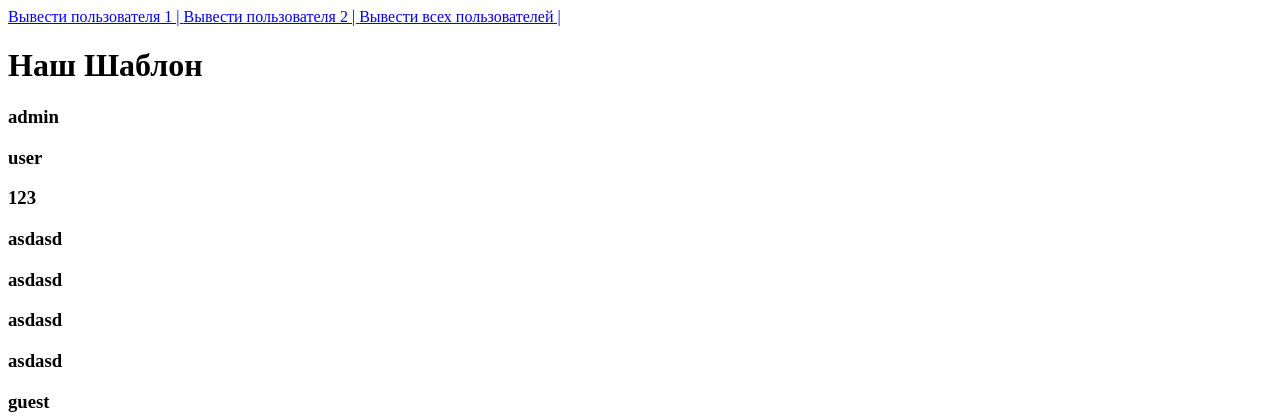
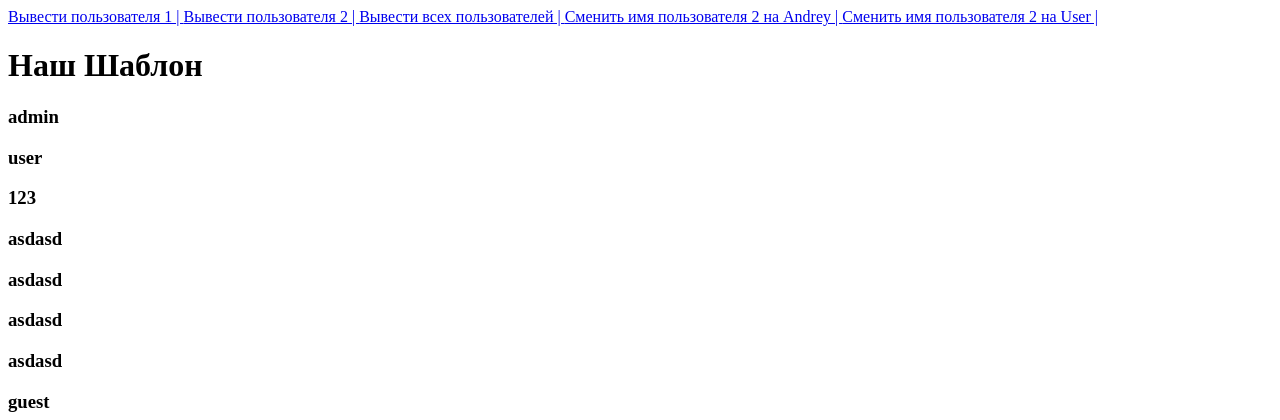
Before and after one commit to denkeel/PHP2_HOMEWORK, a PHP site: page /?c=user&a=users in a window 1280 px wide. Shown: the top 420 px of the page. Run offline with PHP 8.4, Linux system fonts and the light colour scheme; data comes from the database, SQL or seed files in the repository.

Commit message:
СДЕЛАЛ 1-е ЗАДАНИЕ: UPDATE

```diff
--- a/controllers/UserController.php
+++ b/controllers/UserController.php
@@ -10,7 +10,7 @@ class UserController extends Controller
     {
         //var_dump(LAYOUT_DIR);
         $params = [
-          'user' => User::find($_GET['id'])
+            'user' => User::find($_GET['id']),
         ];
         echo $this->render('user', $params);
     }
@@ -19,8 +19,17 @@ class UserController extends Controller
     {
         //var_dump(User::getAll());
         $params = [
-          'users' => User::getAll()
+            'users' => User::getAll(),
         ];
         echo $this->render('users', $params);
     }
+
+    public function userUpdateAction()
+    {
+        User::update($_GET['id'], $_GET['name']);
+        $params = [
+            'user' => User::find($_GET['id']),
+        ];
+        echo $this->render('update', $params);
+    }
 }
--- a/modules/Model.php
+++ b/modules/Model.php
@@ -19,6 +19,7 @@ abstract class Model implements IModel
     {
         $table = static::getTableName();
         $sql = "SELECT * FROM {$table} WHERE id = :id";
+        //var_dump($sql);
         //var_dump(BD::getInstance()->queryObject($sql, ['id' => $id], get_called_class()));
         return BD::getInstance()->queryObject($sql, ['id' => $id], get_called_class());
     }
@@ -28,6 +29,15 @@ abstract class Model implements IModel
         $table = static::getTableName();
         $sql = "SELECT * FROM {$table} ";
         return BD::getInstance()->queryObjects($sql, [], get_called_class());
+    }
+
+    public function update($id, $data)
+    {
+        $table = static::getTableName();
+        $sql = "UPDATE $table SET login = :name WHERE id = :id";
+        //var_dump($sql);
+        //var_dump(BD::getInstance()->queryObjects($sql, ['id' => $id, 'name' => $data], get_called_class()));
+        BD::getInstance()->queryObject($sql, ['id' => $id, 'name' => $data], get_called_class());
     }
 
     public function delete($id)
@@ -41,8 +51,8 @@ abstract class Model implements IModel
     {
         $params = [];
         $placeholders = [];
-        foreach ($this as $key => $value){
-            if ($key == 'bd'){
+        foreach ($this as $key => $value) {
+            if ($key == 'bd') {
                 continue;
             }
             $params[$key] = $value;
--- a/public/index.php
+++ b/public/index.php
@@ -7,6 +7,8 @@ spl_autoload_register([new Autoload(), 'loadClass']);
 echo '<a href="/?c=user&a=user&id=1">Вывести пользователя 1 | </a>';
 echo '<a href="/?c=user&a=user&id=2">Вывести пользователя 2 | </a>';
 echo '<a href="/?c=user&a=users">Вывести всех пользователей | </a>';
+echo '<a href="/?c=user&a=userUpdate&id=2&name=Andrey">Сменить имя пользователя 2 на Andrey | </a>';
+echo '<a href="/?c=user&a=userUpdate&id=2&name=User">Сменить имя пользователя 2 на User | </a>';
 
 $controllerName = $_GET['c'] ?: 'user';
 $action = $_GET['a'];
--- a/services/BD.php
+++ b/services/BD.php
@@ -46,8 +46,11 @@ class BD implements IBD
 
     public function queryObject(string $sql, array $params = [], $class)
     {
+        //var_dump($params);
         $stm = $this->connect()->prepare($sql);
-        $stm->execute($params);
+        //var_dump($sql);
+        //var_dump($stm);
+        var_dump($stm->execute($params));
         $stm->setFetchMode(\PDO::FETCH_CLASS, $class);
         return $stm->fetch();
     }
--- /dev/null
+++ b/views/update.php
@@ -0,0 +1,3 @@
+<p>Данные обновлены</p>
+id=<h3><?=$user->id?></h3>
+name=<h3><?=$user->login?></h3>
```
